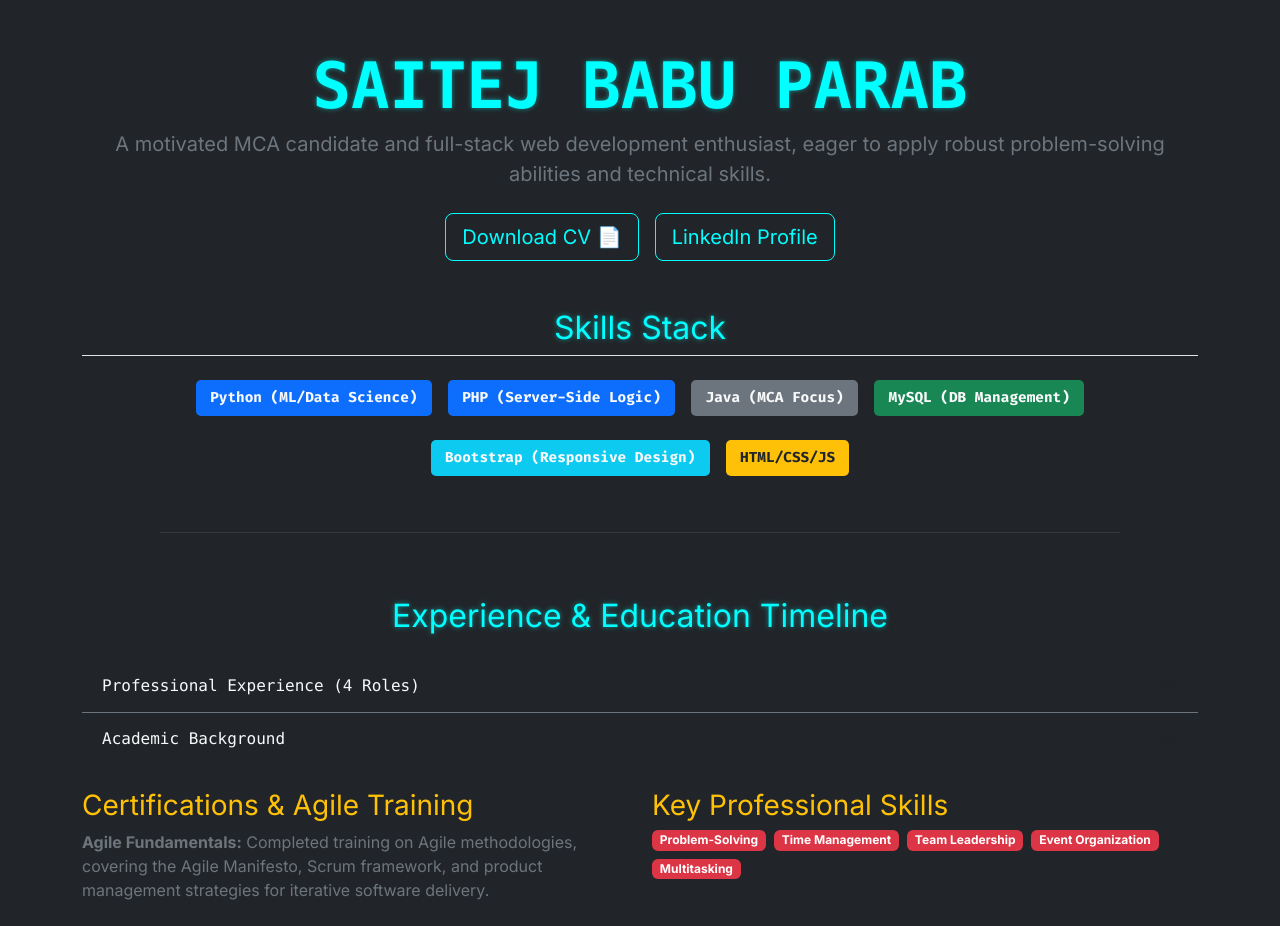
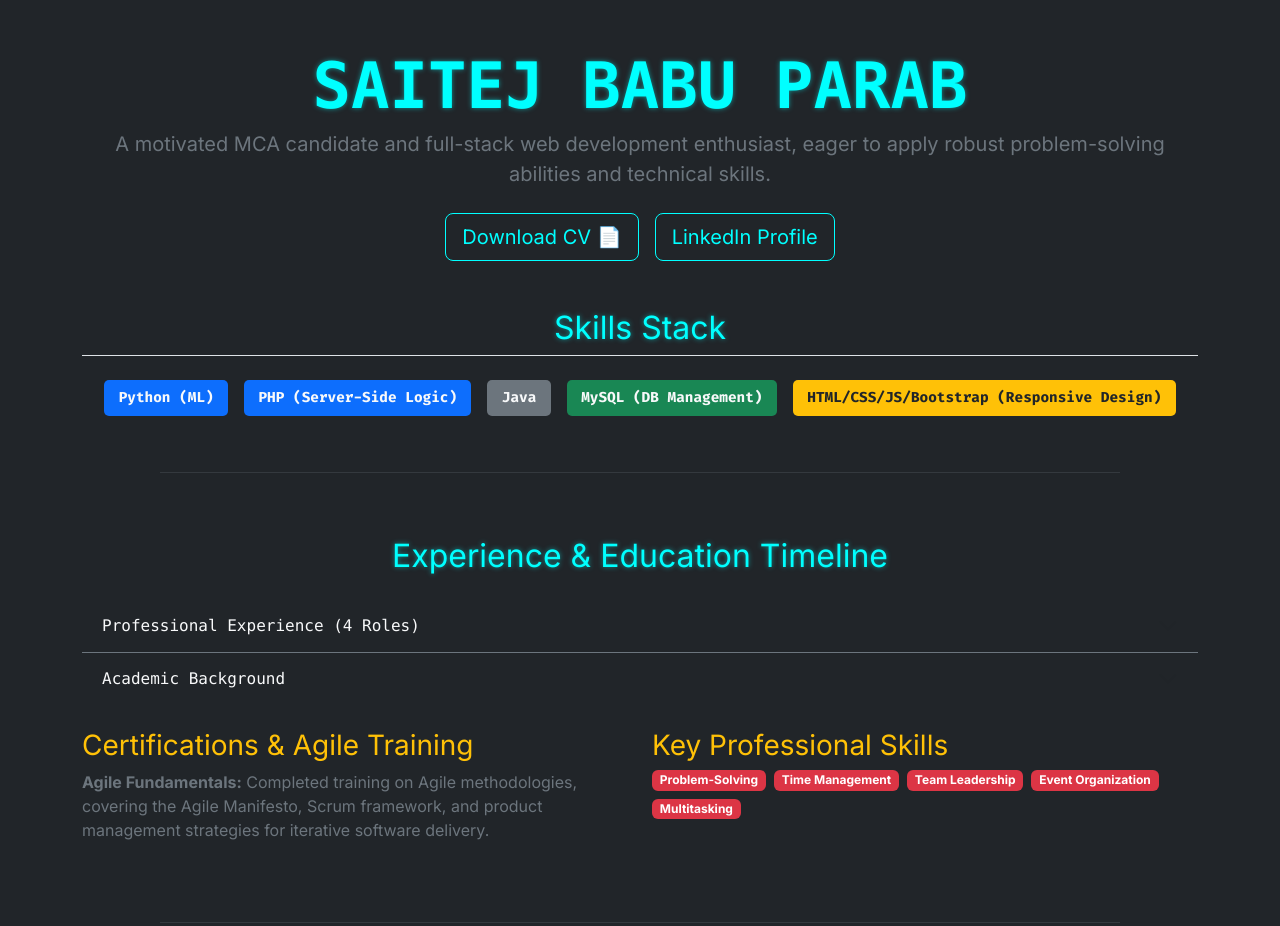
Before and after one commit to Saitejparab/Portfolio, a plain HTML site: page index.html in a window 1280 px wide. Shown: the top 926 px of the page. Drawn offline with nearby package versions, Linux system fonts and the light colour scheme.

Commit message:
Update index.html

```diff
--- a/index.html
+++ b/index.html
@@ -99,12 +99,12 @@
     <section class="container mb-5">
         <h2 class="text-center mb-4 text-accent border-bottom pb-2">Skills Stack</h2>
         <div class="d-flex flex-wrap justify-content-center gap-3">
-            <span class="skill-badge bg-primary">Python (ML/Data Science)</span>
+            <span class="skill-badge bg-primary">Python (ML)</span>
             <span class="skill-badge bg-primary">PHP (Server-Side Logic)</span>
-            <span class="skill-badge bg-secondary">Java (MCA Focus)</span>
+            <span class="skill-badge bg-secondary">Java </span>
             <span class="skill-badge bg-success">MySQL (DB Management)</span>
-            <span class="skill-badge bg-info">Bootstrap (Responsive Design)</span>
-            <span class="skill-badge bg-warning text-dark">HTML/CSS/JS</span>
+
+            <span class="skill-badge bg-warning text-dark">HTML/CSS/JS/Bootstrap (Responsive Design)</span>
         </div>
     </section>
 
```
